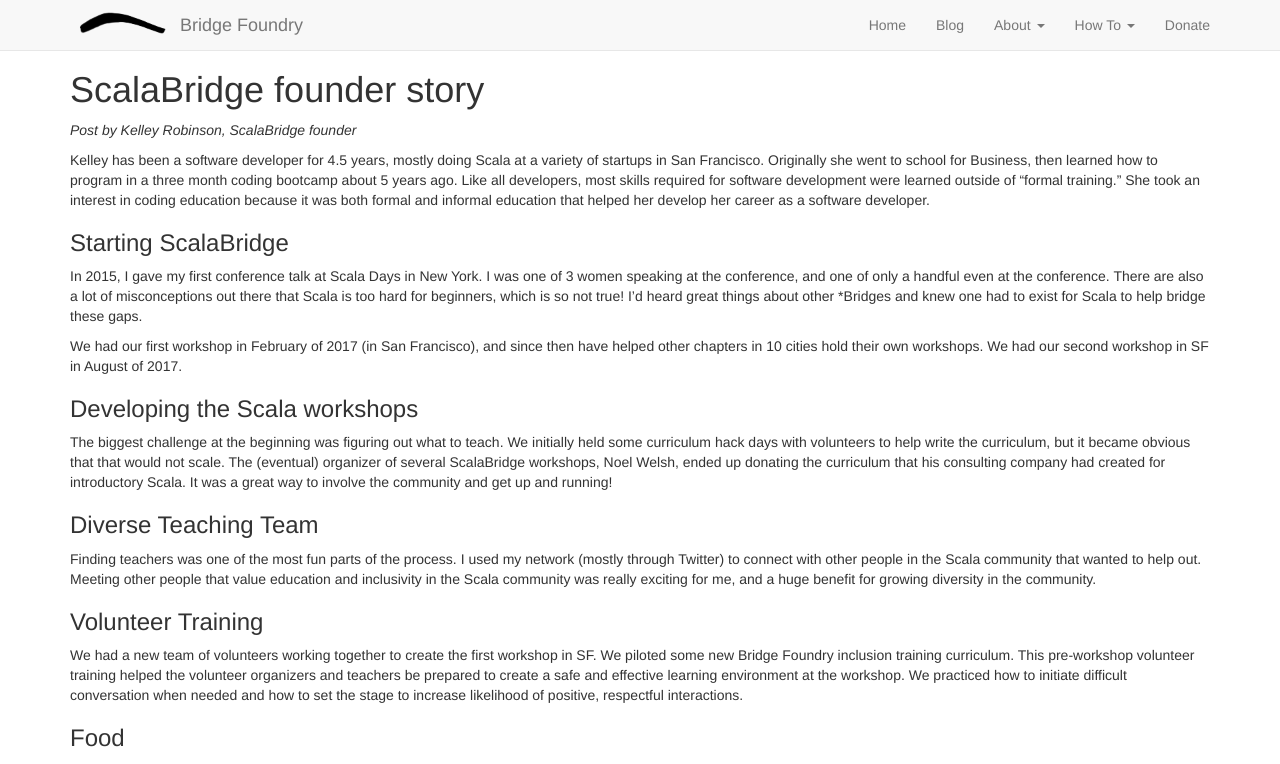
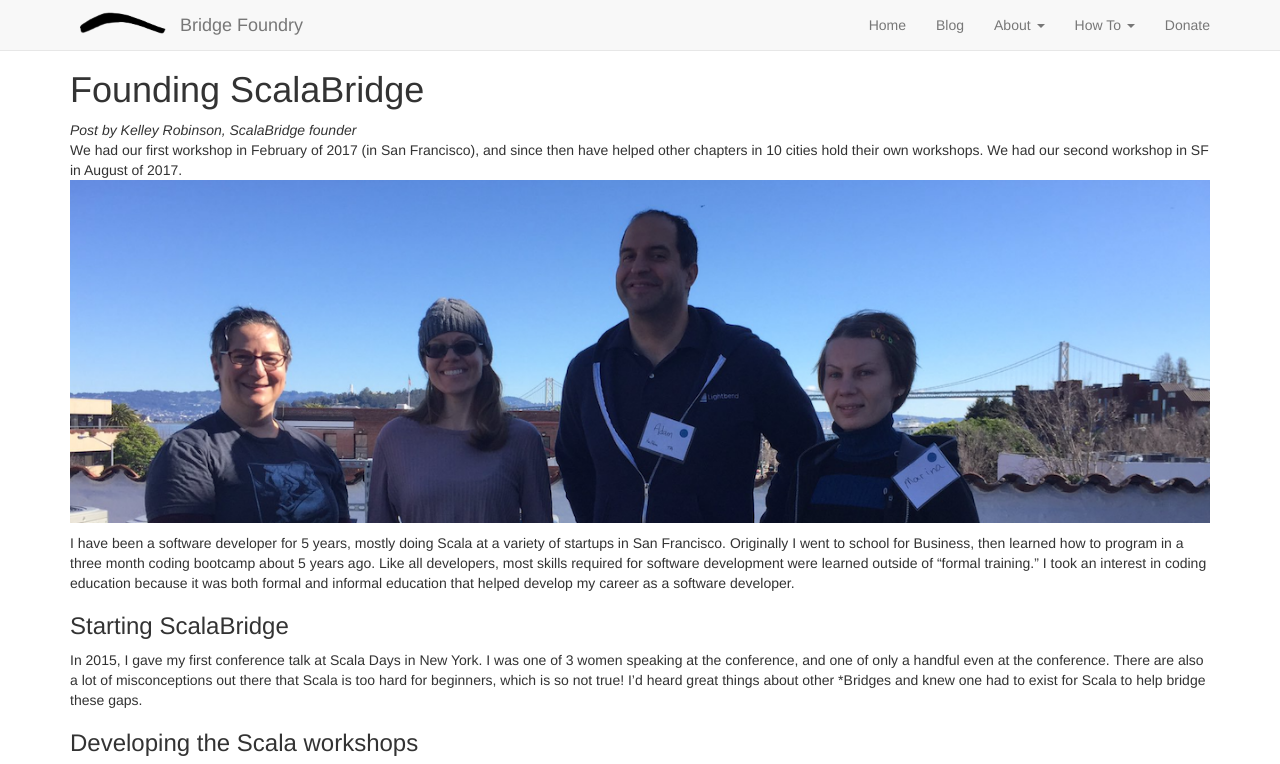
Before and after one commit to Satsaimistoowqp/bridgefoundry.github.io, a Jekyll site: the page built from _posts/2018-02-15-scalabridge.md, in a window 1280 px wide and 1400 px high. Shown: the top 764 px of the window. Built offline with Jekyll 4.4.1, drawn with Linux system fonts in a browser that asks for light colours.

Commit message:
ScalaBridge blog post - image and arrange for intro text to show up nicely on blog index page

```diff
--- a/_posts/2018-02-15-scalabridge.md
+++ b/_posts/2018-02-15-scalabridge.md
@@ -1,16 +1,17 @@
 ---
 layout: post
-title: ScalaBridge founder story
+title: Founding ScalaBridge
 tags: draft
 ---
 *Post by Kelley Robinson, ScalaBridge founder* <br>
+We had our first workshop in February of 2017 (in San Francisco), and since then have helped other chapters in 10 cities hold their own workshops. We had our second workshop in SF in August of 2017.
+<a href="{{ site.github.url }}/images/blog/2018-02-15-scalabridge-large.jpg"><img src="{{ site.github.url }}/images/blog/2018-02-15-scalabridge.png" alt="four smiling people with SF bay bridge in the background" width="100%"/></a>
+<!--more-->
 
-Kelley has been a software developer for 4.5 years, mostly doing Scala at a variety of startups in San Francisco. Originally she went to school for Business, then learned how to program in a three month coding bootcamp about 5 years ago. Like all developers, most skills required for software development were learned outside of “formal training.” She took an interest in coding education because it was both formal and informal education that helped her develop her career as a software developer.
+I have been a software developer for 5 years, mostly doing Scala at a variety of startups in San Francisco. Originally I went to school for Business, then learned how to program in a three month coding bootcamp about 5 years ago. Like all developers, most skills required for software development were learned outside of “formal training.” I took an interest in coding education because it was both formal and informal education that helped develop my career as a software developer.
 
 ## Starting ScalaBridge
 In 2015, I gave my first conference talk at Scala Days in New York. I was one of 3 women speaking at the conference, and one of only a handful even at the conference. There are also a lot of misconceptions out there that Scala is too hard for beginners, which is so not true! I’d heard great things about other *Bridges and knew one had to exist for Scala to help bridge these gaps.
-
-We had our first workshop in February of 2017 (in San Francisco), and since then have helped other chapters in 10 cities hold their own workshops. We had our second workshop in SF in August of 2017.
 
 ## Developing the Scala workshops
 The biggest challenge at the beginning was figuring out what to teach. We initially held some curriculum hack days with volunteers to help write the curriculum, but it became obvious that that would not scale. The (eventual) organizer of several ScalaBridge workshops, Noel Welsh, ended up donating the curriculum that his consulting company had created for introductory Scala. It was a great way to involve the community and get up and running!
```
Also changed, not shown: other parts of _posts/2018-02-15-scalabridge.md (+0 -3 lines), images/blog/2018-02-15-scalabridge-large.jpg (added), images/blog/2018-02-15-scalabridge.png (added).
